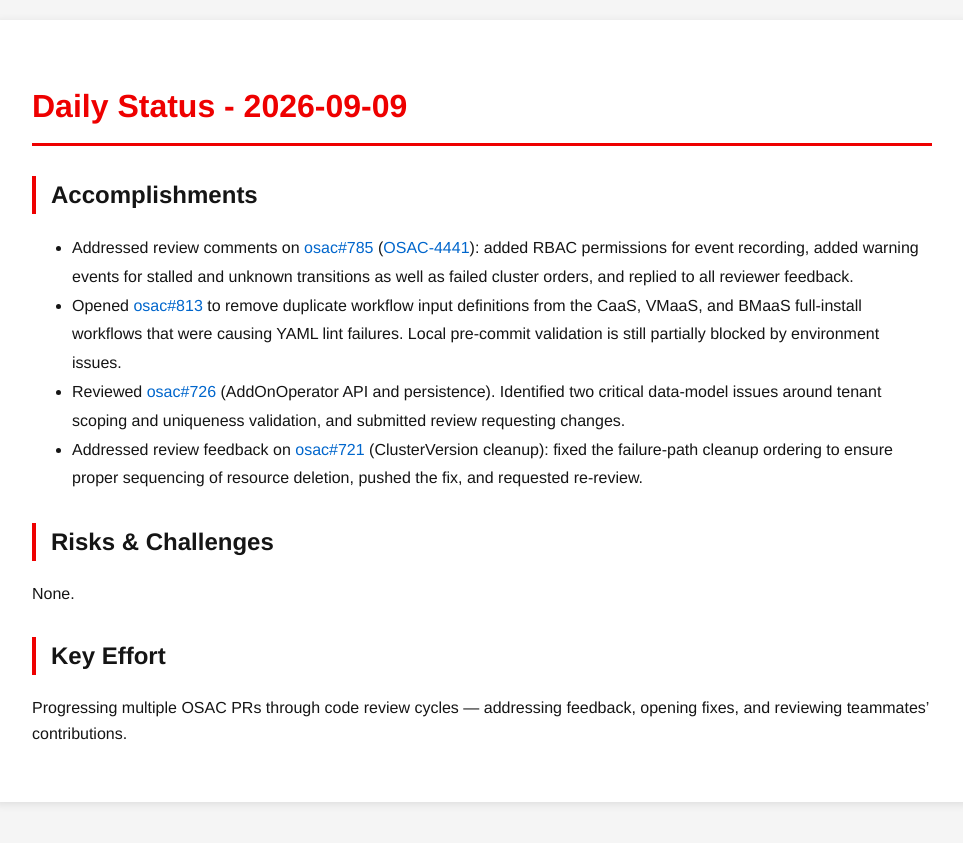
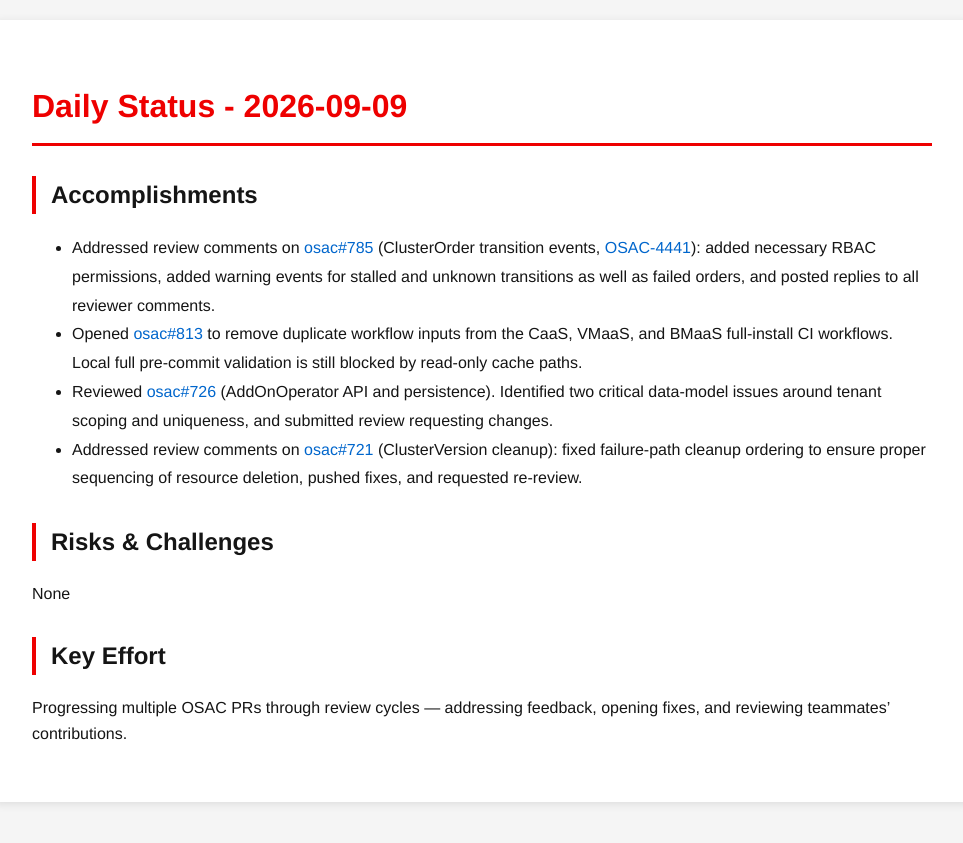
Before and after one commit to tzvatot/daily-status, a Jekyll site: the page built from 2026-09-09.md, in a window 1280 px wide. Shown: the top 843 px of the page, without its empty margins (158-1121 px from the left). Built offline with Jekyll 4.4.1, drawn with Linux system fonts in a browser that asks for light colours.

Commit message:
Daily status update - 2026-09-09

```diff
--- a/2026-09-09.md
+++ b/2026-09-09.md
@@ -7,13 +7,13 @@ date: 2026-09-09
 # Daily Status - 2026-09-09
 
 ## Accomplishments
-- Addressed review comments on [osac#785](https://github.com/osac-project/osac/pull/785) ([OSAC-4441](https://redhat.atlassian.net/browse/OSAC-4441)): added RBAC permissions for event recording, added warning events for stalled and unknown transitions as well as failed cluster orders, and replied to all reviewer feedback.
-- Opened [osac#813](https://github.com/osac-project/osac/pull/813) to remove duplicate workflow input definitions from the CaaS, VMaaS, and BMaaS full-install workflows that were causing YAML lint failures. Local pre-commit validation is still partially blocked by environment issues.
-- Reviewed [osac#726](https://github.com/osac-project/osac/pull/726) (AddOnOperator API and persistence). Identified two critical data-model issues around tenant scoping and uniqueness validation, and submitted review requesting changes.
-- Addressed review feedback on [osac#721](https://github.com/osac-project/osac/pull/721) (ClusterVersion cleanup): fixed the failure-path cleanup ordering to ensure proper sequencing of resource deletion, pushed the fix, and requested re-review.
+- Addressed review comments on [osac#785](https://github.com/osac-project/osac/pull/785) (ClusterOrder transition events, [OSAC-4441](https://redhat.atlassian.net/browse/OSAC-4441)): added necessary RBAC permissions, added warning events for stalled and unknown transitions as well as failed orders, and posted replies to all reviewer comments.
+- Opened [osac#813](https://github.com/osac-project/osac/pull/813) to remove duplicate workflow inputs from the CaaS, VMaaS, and BMaaS full-install CI workflows. Local full pre-commit validation is still blocked by read-only cache paths.
+- Reviewed [osac#726](https://github.com/osac-project/osac/pull/726) (AddOnOperator API and persistence). Identified two critical data-model issues around tenant scoping and uniqueness, and submitted review requesting changes.
+- Addressed review comments on [osac#721](https://github.com/osac-project/osac/pull/721) (ClusterVersion cleanup): fixed failure-path cleanup ordering to ensure proper sequencing of resource deletion, pushed fixes, and requested re-review.
 
 ## Risks & Challenges
-None.
+None
 
 ## Key Effort
-Progressing multiple OSAC PRs through code review cycles — addressing feedback, opening fixes, and reviewing teammates' contributions.
+Progressing multiple OSAC PRs through review cycles — addressing feedback, opening fixes, and reviewing teammates' contributions.
```
